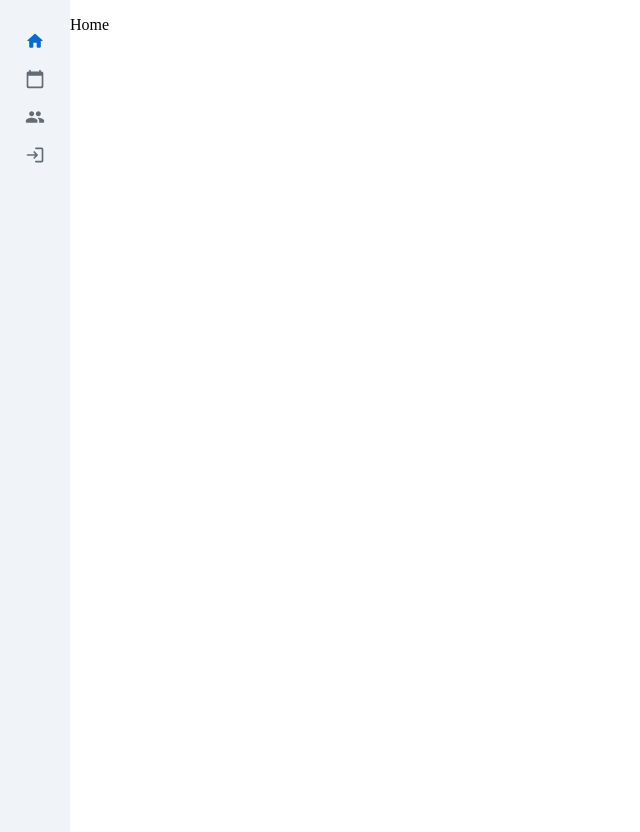
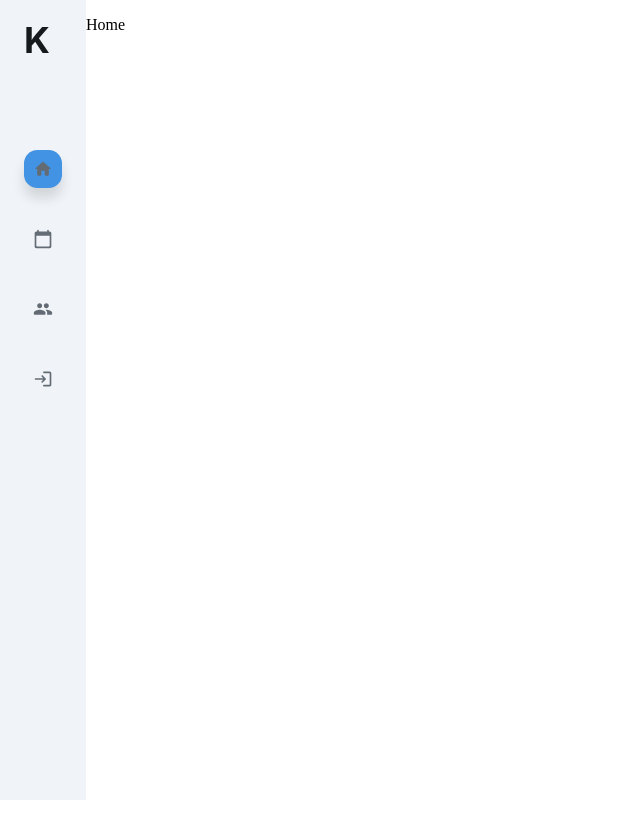
Before and after one commit to kirusfg/timetable, a React (Create React App) app in the folder client/: page / in a window 1280 px wide. Shown: the whole page, without its empty margins (0-640 px from the left). After the commit the page ends 800 px from the top, so only its background shows below. Built offline with nearby package versions, Linux system fonts and the light colour scheme.

Commit message:
Add multiple improvements to the Navbar

```diff
--- a/client/src/App.tsx
+++ b/client/src/App.tsx
@@ -18,10 +18,30 @@ const App = () => {
     <>
       <Stack direction='row'>
         <Navbar>
-          <NavbarItem icon={<HomeIcon />} page='/' />
-          <NavbarItem icon={<TimetableIcon />} page='/timetable' />
-          <NavbarItem icon={<UsersIcon />} page='/users' />
-          <NavbarItem icon={<LoginIcon />} page='/login' />
+          <NavbarItem
+            title='Home'
+            accent='primary.400'
+            icon={<HomeIcon />}
+            page='/'
+          />
+          <NavbarItem
+            title='Timetable'
+            accent='primary.400'
+            icon={<TimetableIcon />}
+            page='/timetable'
+          />
+          <NavbarItem
+            title='Students'
+            accent='primary.400'
+            icon={<UsersIcon />}
+            page='/users'
+          />
+          <NavbarItem
+            title='Login'
+            accent='primary.400'
+            icon={<LoginIcon />}
+            page='/login'
+          />
         </Navbar>
         <Outlet />
       </Stack>
--- a/client/src/components/navbar/Navbar.tsx
+++ b/client/src/components/navbar/Navbar.tsx
@@ -1,5 +1,8 @@
 import React from 'react';
 
+import Stack from '@mui/material/Stack';
+
+import Typography from '@mui/joy/Typography';
 import List from '@mui/joy/List';
 import Box from '@mui/joy/Box';
 
@@ -12,14 +15,17 @@ const Navbar: React.FC<NavbarProps> = (props) => {
   let { children } = props;
 
   return (
-    <Box
-      height='100vh'
-      padding='1rem'
-      bgcolor='background.level1'
-    >
-      <List>
-        {children}
-      </List>
+    <Box sx={{
+      height: 'calc(100vh - 2rem)',
+      padding: '1rem 1.5rem',
+      bgcolor: 'background.level1',
+    }}>
+      <Stack spacing={8} direction='column' justifyContent='space-between'>
+        <Typography level='h1'>K</Typography>
+        <List>
+          {children}
+        </List>
+      </Stack>
     </Box>
   );
 };
--- a/client/src/components/navbar/NavbarItem.tsx
+++ b/client/src/components/navbar/NavbarItem.tsx
@@ -6,11 +6,13 @@ import ListItemButton from '@mui/joy/ListItemButton';
 
 interface NavbarItemProps {
   page: string;
+  title: string;
+  accent: string;
   icon: React.ReactElement;
 }
 
 const NavbarItem = (props: NavbarItemProps) => {
-  let { page, icon } = props;
+  let { page, title, accent, icon } = props;
 
   let navigate = useNavigate();
   let resolved = useResolvedPath(page);
@@ -26,11 +28,19 @@ const NavbarItem = (props: NavbarItemProps) => {
 
   return (
     <ListItemButton
-      color={selected ? 'primary' : 'neutral'}
       sx={{
-        borderRadius: '25%',
+        borderRadius: '35%',
         padding: 1,
+        margin: '16px 0px',
         minHeight: '0',
+        bgcolor: selected ? accent : undefined,
+        color: selected ? 'common.white' : undefined,
+        boxShadow: selected ? '0 10px 12px #00000020' : undefined,
+        '&:hover': {
+          bgcolor: accent,
+          color: 'common.white',
+          boxShadow: '0 10px 12px #00000020',
+        }
       }}
       onClick={(event) => handleNavigation(event, page)}
     >
```
